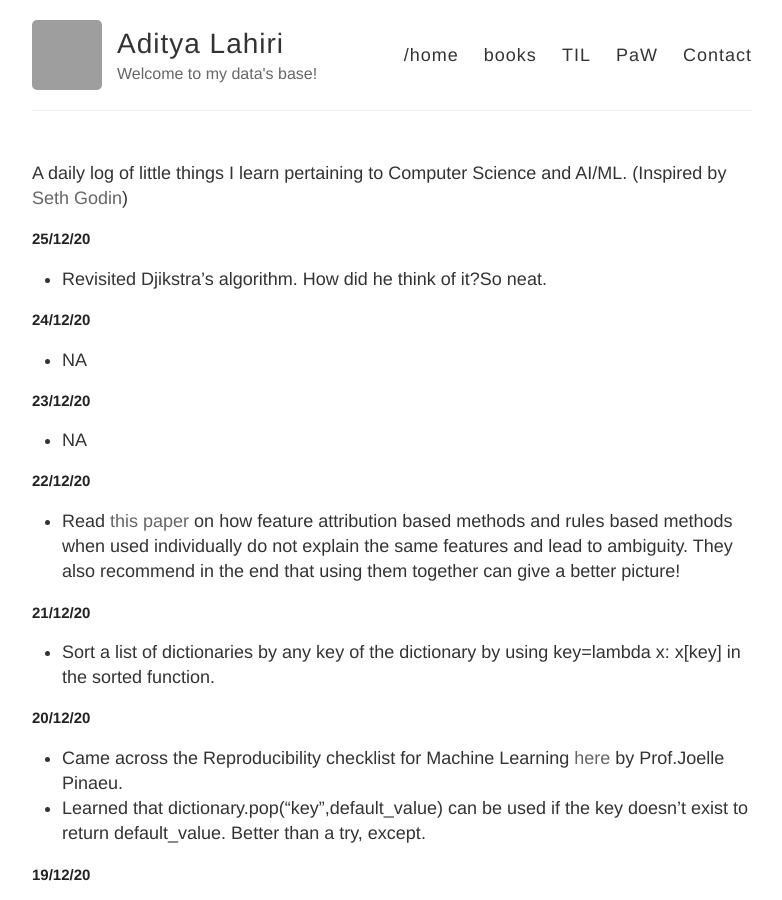
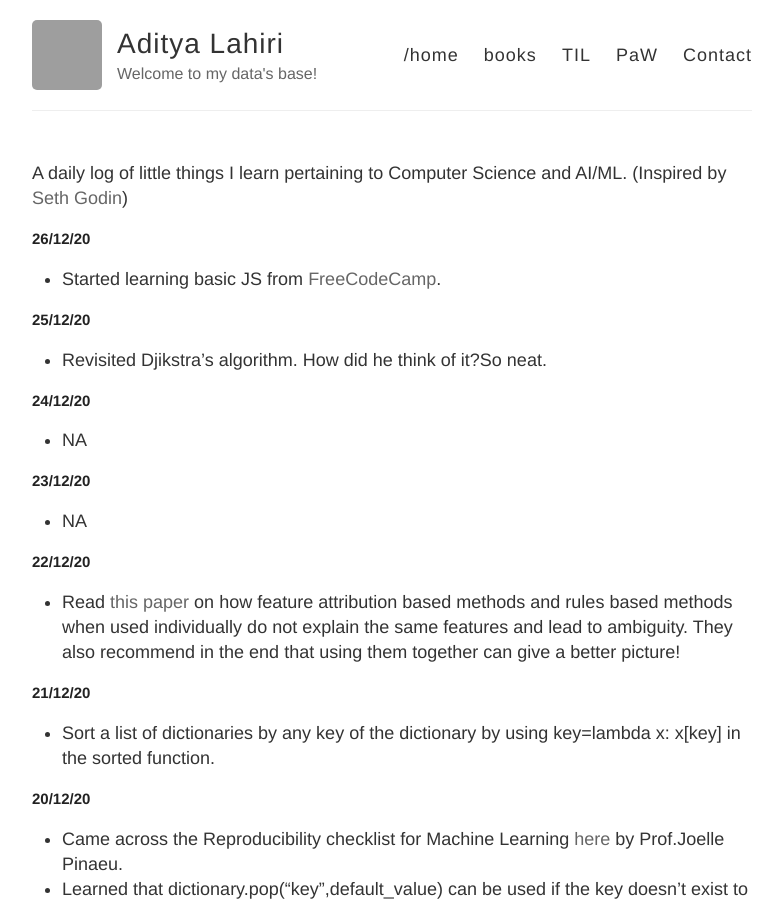
Before and after one commit to adityalahiri/adityalahiri.github.io, a Jekyll site: the page built from TIL.md, in a window 1280 px wide and 900 px high. Shown: the whole window, without its empty margins (248-1030 px from the left). Built offline with Jekyll 4.4.1, drawn with Linux system fonts in a browser that asks for light colours; our own code applies the rules of GitHub Pages for plain Markdown files; grey boxes are pictures that could not be loaded.

Commit message:
Update for 26/12

```diff
--- a/TIL.md
+++ b/TIL.md
@@ -1,5 +1,9 @@
 A daily log of little things I learn pertaining to Computer Science and AI/ML.
 (Inspired by [Seth Godin](https://seths.blog/))
+
+## 26/12/20
+
+* Started learning basic JS from [FreeCodeCamp](https://www.freecodecamp.org/learn/).
 
 ## 25/12/20
 
```
